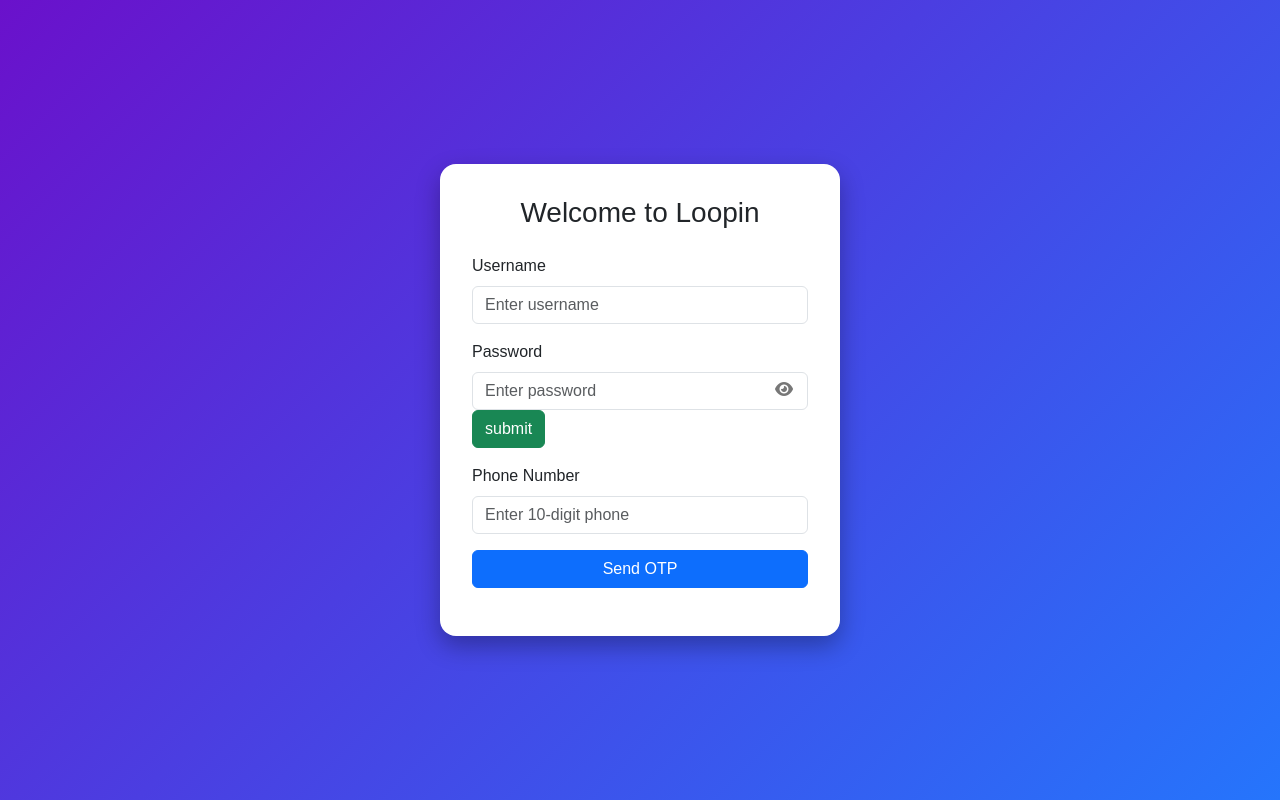
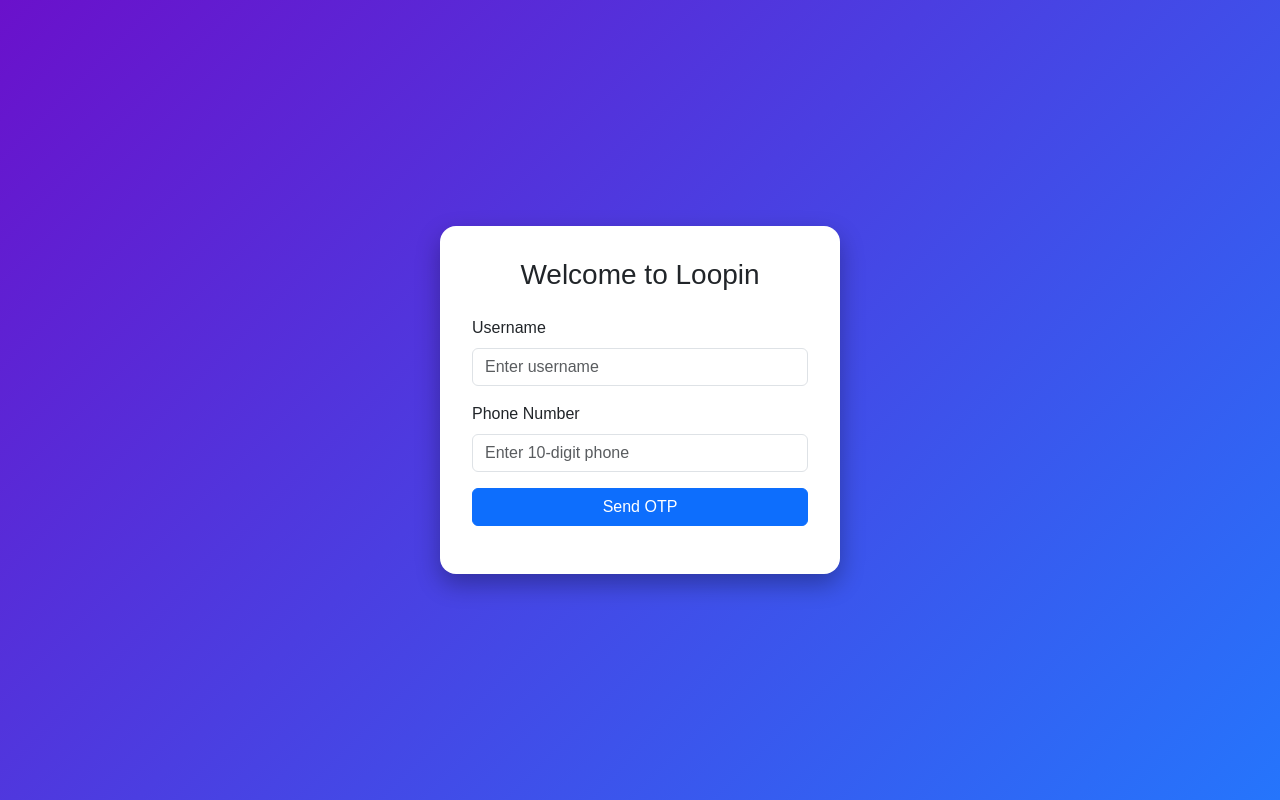
Before and after one commit to Sakthi1509/Loopin-music-player, a website: page index.html in a window 1280 px wide. Drawn offline with nearby package versions, Linux system fonts and the light colour scheme.

Commit message:
Update index.html

```diff
--- a/index.html
+++ b/index.html
@@ -49,16 +49,6 @@
 
 
 
-  <!-- Password Login -->
-  <div class="mb-3 position-relative">
-    <label for="password" class="form-label">Password</label>
-    <input type="password" id="password" class="form-control" placeholder="Enter password" />
-    <span class="toggle-password" onclick="togglePassword()">
-      <i class="fas fa-eye" id="toggleIcon"></i>
-    </span>
-              <button onclick="loginWithPassword()" class="btn btn-success">submit</button>
-
-  </div>
 <div class="mb-3">
     <label for="phone" class="form-label">Phone Number</label>
     <input type="text" id="phone" class="form-control" placeholder="Enter 10-digit phone" />
```
